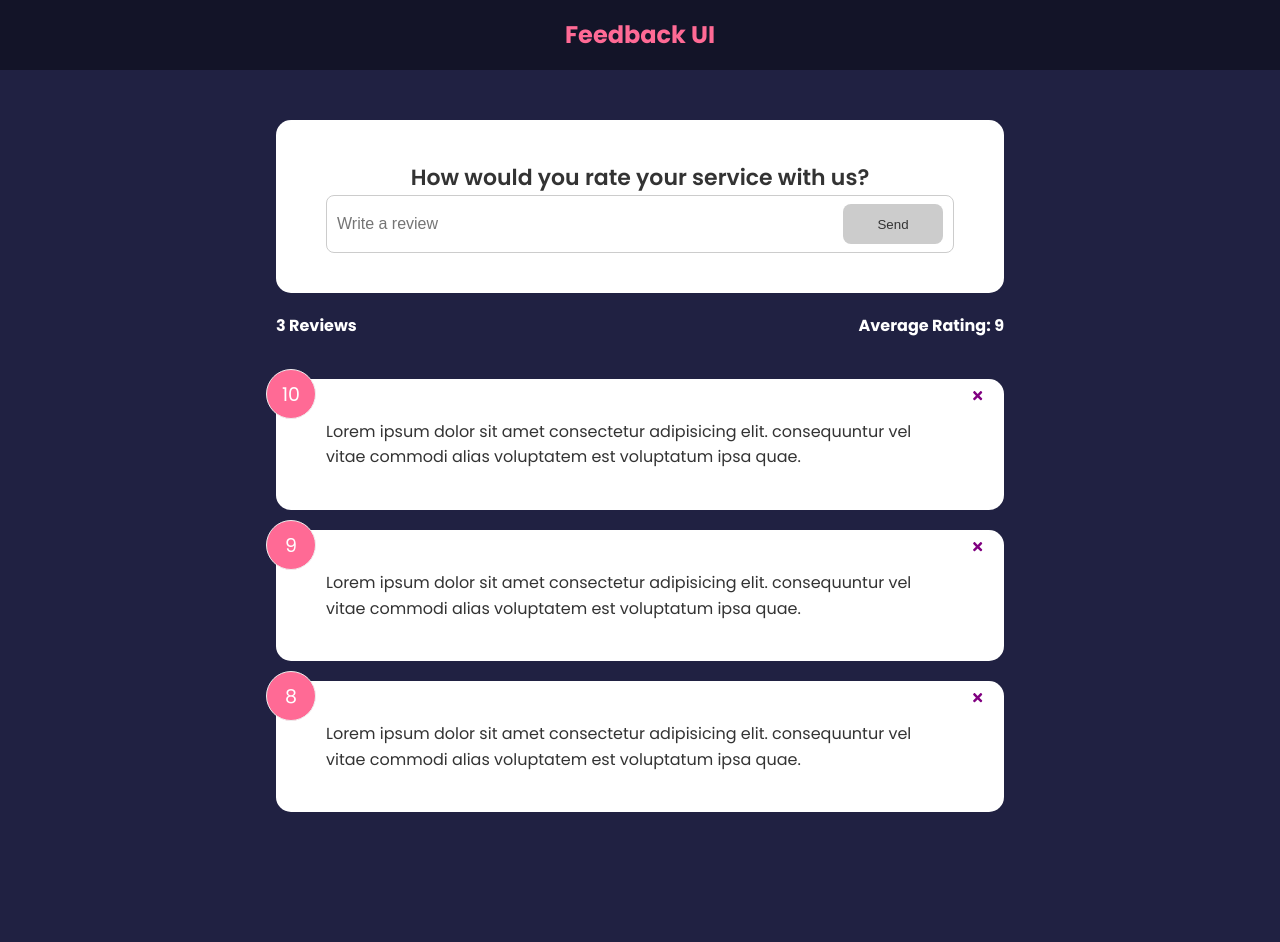
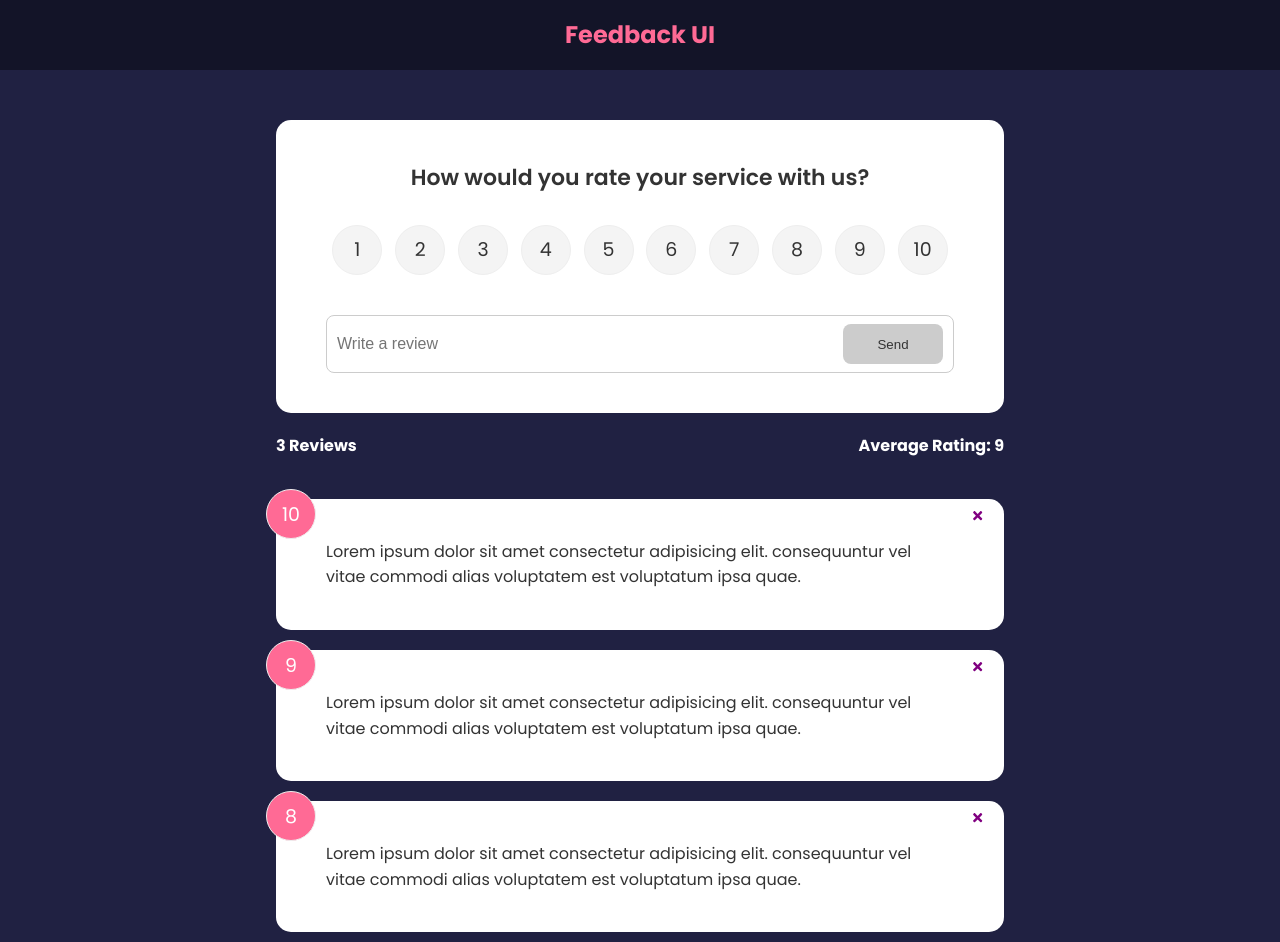
Before and after one commit to techstackmedia/react-front-to-back, a React (Create React App) app: page / in a window 1280 px wide. Before the commit the page ends 822 px from the top, so only its background shows below. Built offline with nearby package versions, Linux system fonts and the light colour scheme.

Commit message:
custom rating select component
Co-authored-by: Bello Osagie <osagienoah04@gmail.com>

```diff
--- a/src/components/FeedbackForm.jsx
+++ b/src/components/FeedbackForm.jsx
@@ -1,11 +1,13 @@
 import { useState } from 'react';
 import Card from './shared/Card';
 import Button from './Button';
+import Rating from './Rating';
 
 const FeedbackForm = () => {
   const [text, setText] = useState('');
   const [btnDisabled, setBtnDisabled] = useState(true);
   const [message, setMessage] = useState(null);
+  const [rating, setRating] = useState(0);
   const handleTextChange = (e) => {
     const newText = e.target.value.trim();
 
@@ -25,9 +27,9 @@ const FeedbackForm = () => {
 
   return (
     <Card>
+      <h2>How would you rate your service with us?</h2>
       <form>
-        <h2>How would you rate your service with us?</h2>
-        {/* @todo - rating select component */}
+        <Rating selectedRating={(rating) => setRating(rating)} />
         <div className='input-group'>
           <input
             placeholder='Write a review'
--- /dev/null
+++ b/src/components/Rating.jsx
@@ -0,0 +1,31 @@
+import { useState } from 'react';
+
+const Rating = ({ selectedRating }) => {
+  const [selected, setSelected] = useState(null);
+
+  const numbers = Array.from(Array(11).keys()).splice(1);
+  const handleSelectChange = (e) => {
+    const newSelected = +e.target.value;
+    setSelected(newSelected);
+    selectedRating(newSelected);
+  };
+
+  const selectList = numbers.map((item) => {
+    return (
+      <li key={item}>
+        <input
+          type='radio'
+          name='rating'
+          id={`num${item}`}
+          value={`${item}`}
+          onChange={handleSelectChange}
+          checked={selected === item}
+        />
+        <label htmlFor={`num${item}`}>{item}</label>
+      </li>
+    );
+  });
+  return <ul className='rating'>{selectList}</ul>;
+};
+
+export default Rating;
```
Also changed, not shown: 1 other file (tests, documents, lock files or other folders).
